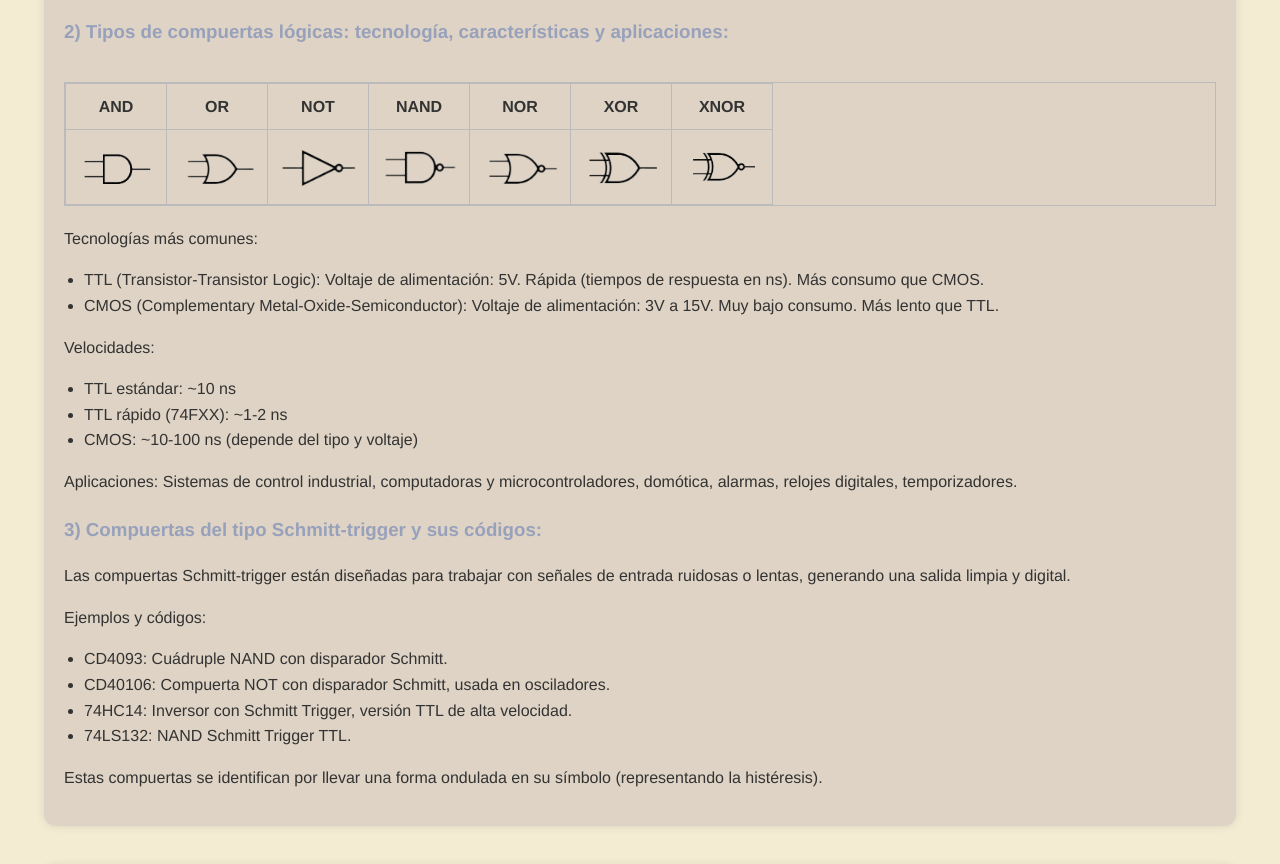
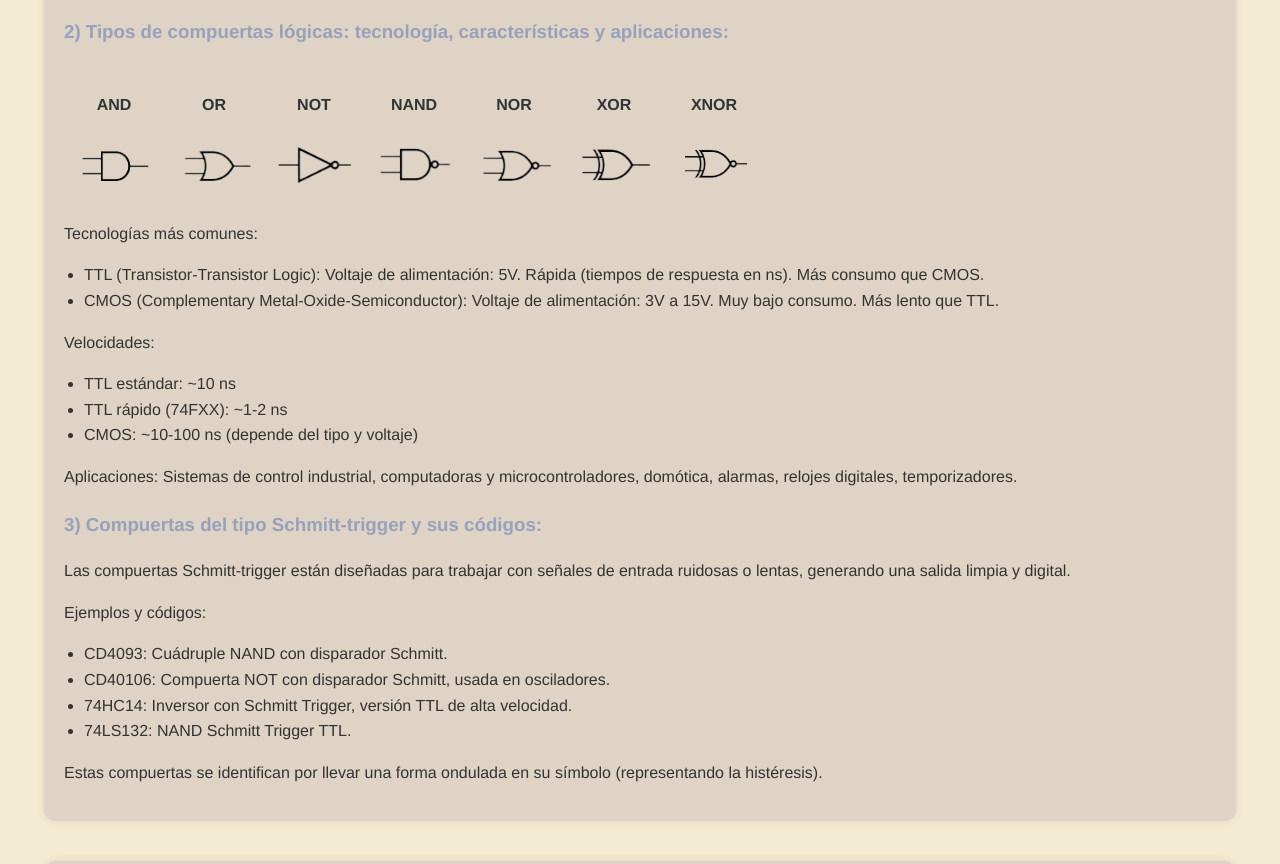
Before and after one commit to zoszo/blog.sd, a plain HTML site: page index.html in a window 1280 px wide. Shown: the part 1639-2503 px from the top of the page. Drawn offline with Linux system fonts and the light colour scheme.

Commit message:
Update 4 style.css
intento de eliminar columna extra en tabla de compuertas logicas, se modifico table-wrapper con un display:flex; y se agrego justify-content:center;

```diff
--- a/style.css
+++ b/style.css
@@ -100,14 +100,15 @@ ul, ol {
   margin: 20px auto;
   max-width: 100%;
   box-sizing: border-box;
-  display: block;
+  display: flex;
   white-space: nowrap;
+  justify-content: center;
 }
 
 .tabla-compuertas {
   width: 100%;
   border-collapse: collapse;
-  border: 1px solid #bbb;
+  border: none;
   table-layout: auto;
 }
 
@@ -115,7 +116,7 @@ ul, ol {
   padding: 10px;
   text-align: center;
   vertical-align: middle;
-  border: 1px solid #bbb;
+  border: none;
   max-width: none; /* o elimínalo */
   white-space: normal;
 }
```
